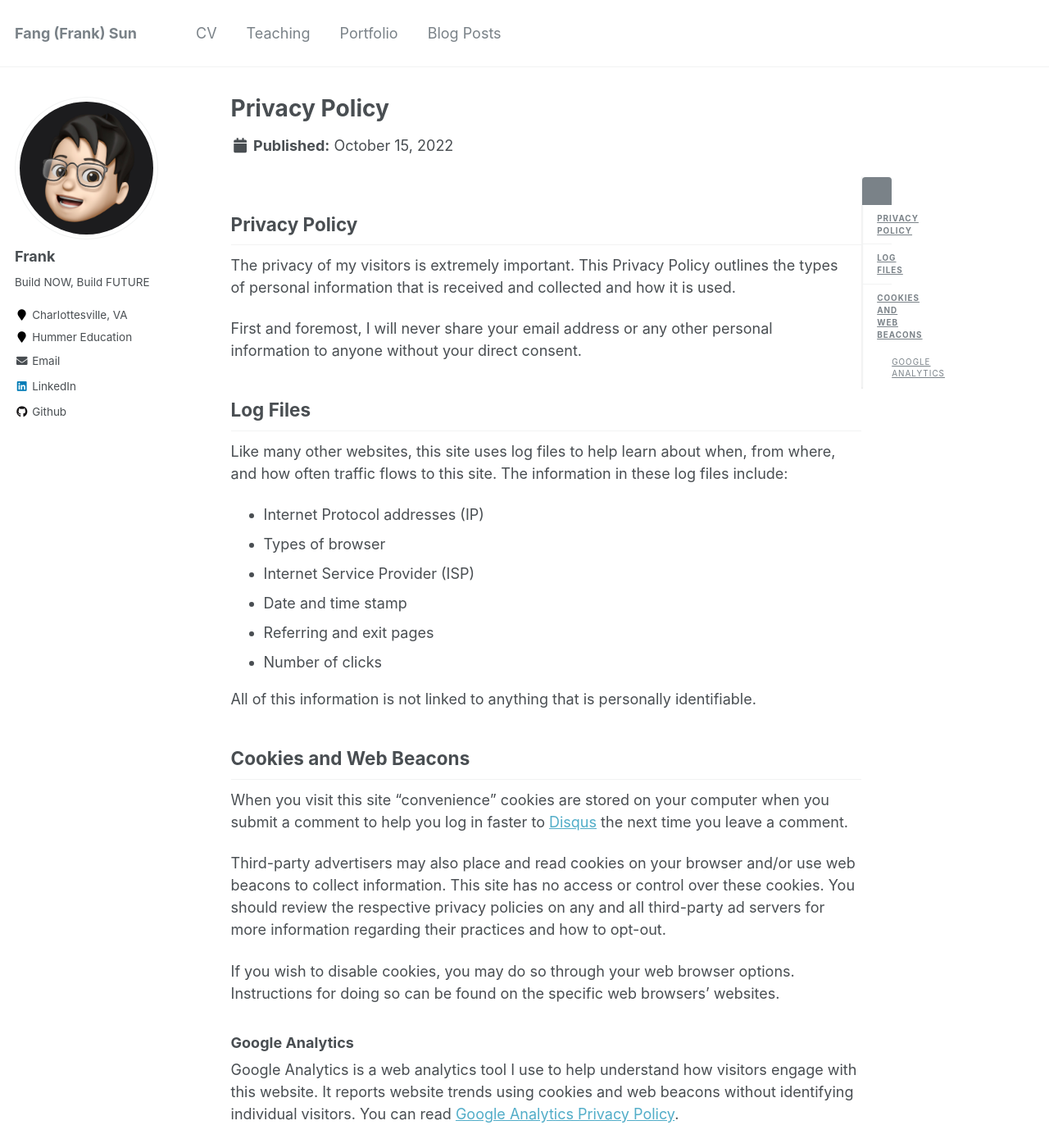
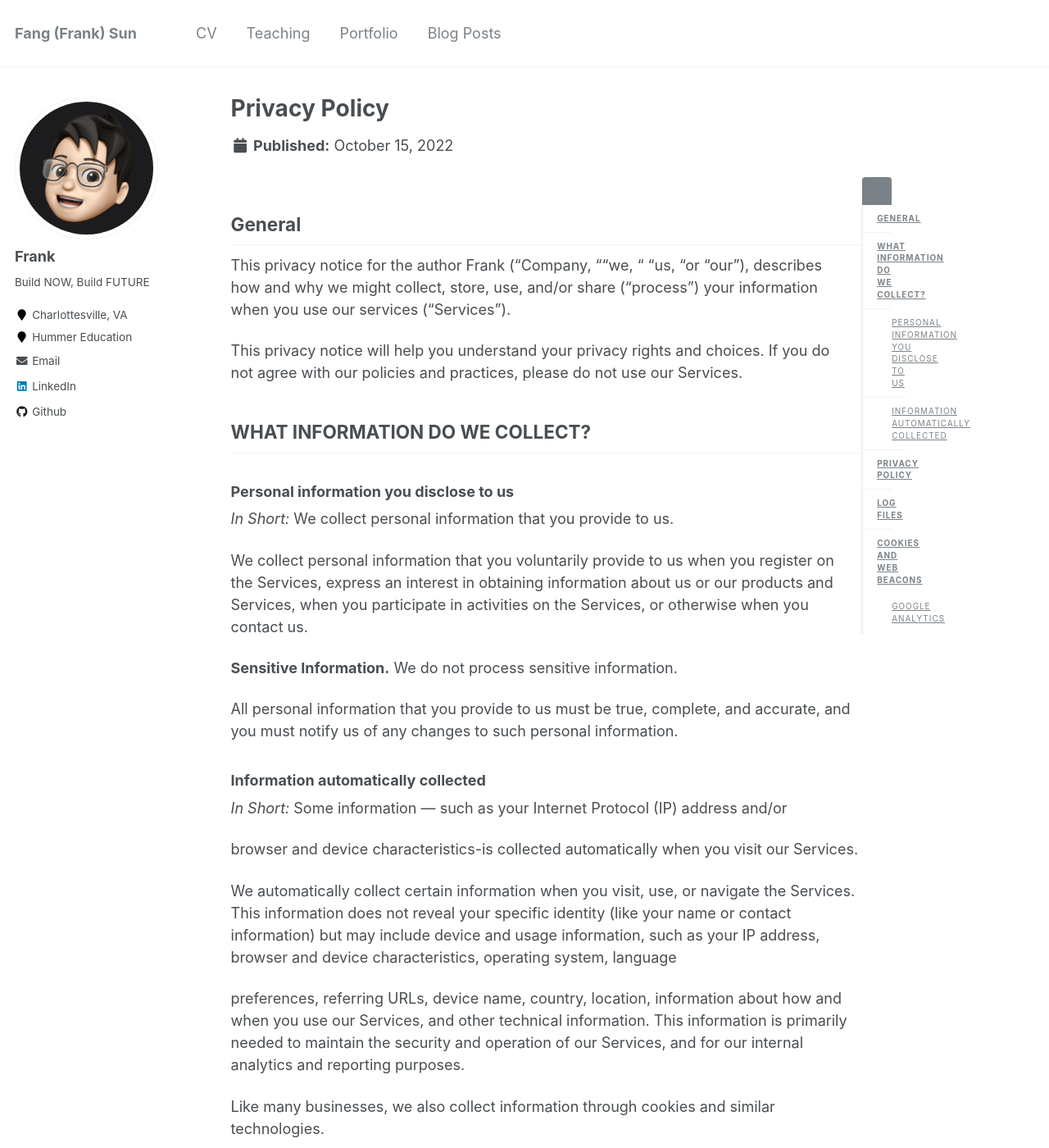
Before and after one commit to FangFrankSun/AcademicPage, a Jekyll site: the page built from _pages/privacy.md, in a window 1280 px wide and 1400 px high. Shown: the whole window at 82% size. Built offline with Jekyll 4.4.1, drawn with Linux system fonts in a browser that asks for light colours.

Commit message:
Update privacy.md

```diff
--- a/_pages/privacy.md
+++ b/_pages/privacy.md
@@ -6,6 +6,48 @@ modified: 2022-10-15
 
 {% include base_path %}
 {% include toc %}
+
+
+## General
+This privacy notice for the author Frank ("Company, ""we, " "us, "or "our"), describes how and why we might collect, store, use, and/or share ("process") your information when you use our services  ("Services").
+
+This privacy notice will help you understand your privacy rights and choices. If you do not agree with our policies and practices, please do not use our Services.
+
+## WHAT INFORMATION DO WE COLLECT?
+
+### Personal information you disclose to us
+
+*In Short:* We collect personal information that you provide to us.
+
+We collect personal information that you voluntarily provide to us when you register on the Services, express an interest in obtaining information about us or our products and Services, when you participate in activities on the Services, or otherwise when you contact us.
+
+**Sensitive Information.** We do not process sensitive information.
+
+All personal information that you provide to us must be true, complete, and accurate, and you must notify us of any changes to such personal information.
+
+### Information automatically collected
+
+*In Short:* Some information — such as your Internet Protocol  (IP) address and/or
+
+browser and device characteristics-is collected automatically when you visit our Services.
+
+We automatically collect certain information when you visit, use, or navigate the Services. This information does not reveal your specific identity  (like your name or contact information) but may include device and usage information, such as your IP address, browser and device characteristics, operating system, language
+
+preferences, referring URLs, device name, country, location, information about how and when you use our Services, and other technical information. This information is primarily needed to maintain the security and operation of our Services, and for our internal analytics and reporting purposes.
+
+Like many businesses, we also collect information through cookies and similar technologies.
+
+
+
+
+
+
+
+
+
+
+
+
 
 ## Privacy Policy
 
```
